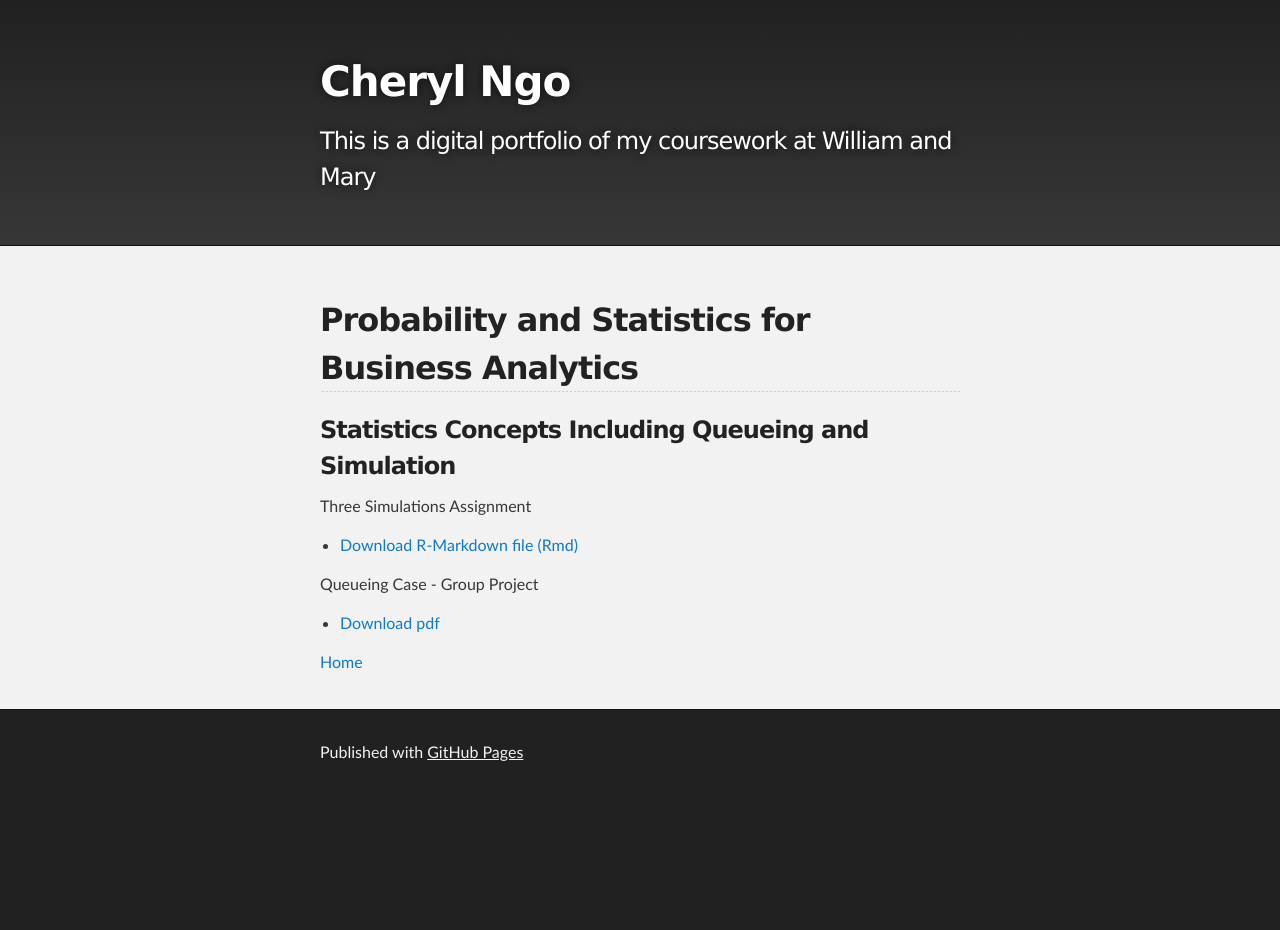
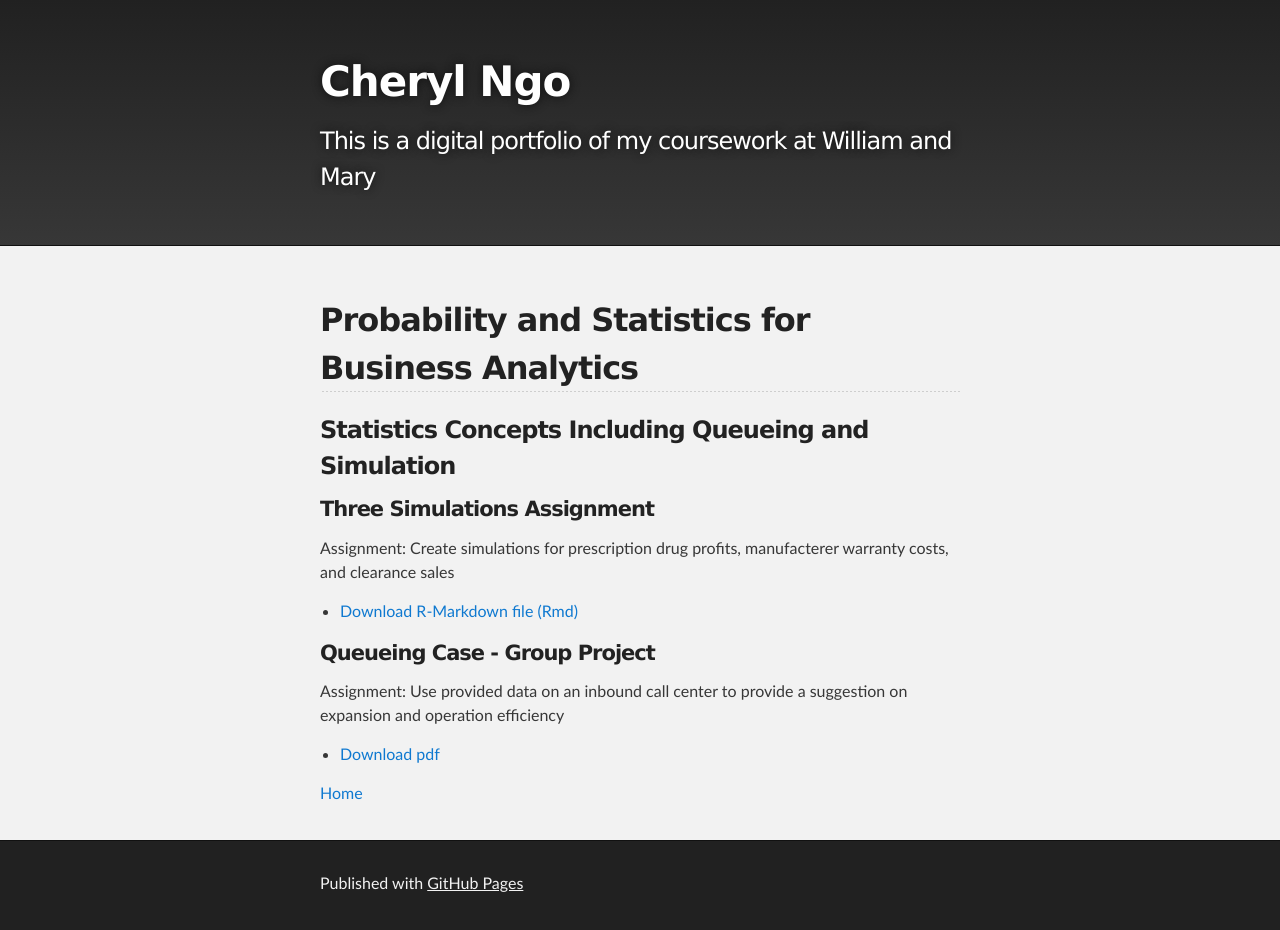
Before and after one commit to Cherylngo/cherylngo.github.io, a Jekyll site: the page built from PSBA/index.md, in a window 1280 px wide. Built offline with Jekyll 4.4.1, drawn with Linux system fonts in a browser that asks for light colours; our own code applies the rules of GitHub Pages for plain Markdown files; before the commit the page ends 900 px from its top, so only the background shows below that.

Commit message:
Update index.md

```diff
--- a/PSBA/index.md
+++ b/PSBA/index.md
@@ -1,15 +1,17 @@
 ---
 title: Course: Probability and Statistics for Business Analytics
-description: Summer 2019
+description: Spring 2019
 ---
 
 ## Probability and Statistics for Business Analytics
 ### Statistics Concepts Including Queueing and Simulation
 
-Three Simulations Assignment
+#### Three Simulations Assignment
+Assignment: Create simulations for prescription drug profits, manufacterer warranty costs, and clearance sales
 - [Download R-Markdown file (Rmd)](ThreeSimulationsAssignment.Rmd)
 
-Queueing Case - Group Project
+#### Queueing Case - Group Project
+Assignment: Use provided data on an inbound call center to provide a suggestion on expansion and operation efficiency
 - [Download pdf](QueueingCaseFinalAssignment.pdf)
 
 [Home](https://cherylngo.github.io/)
```
